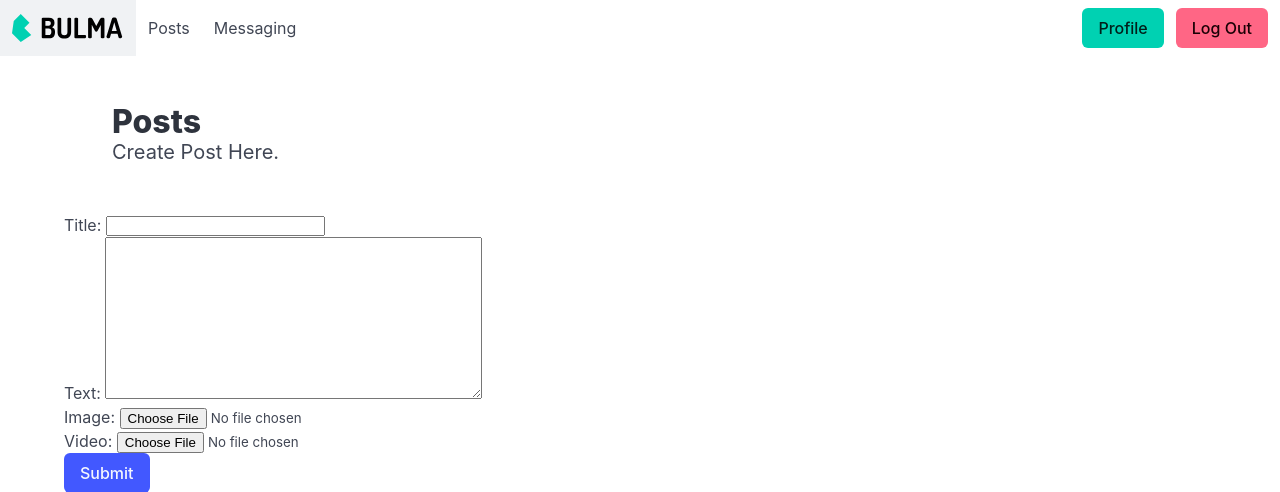
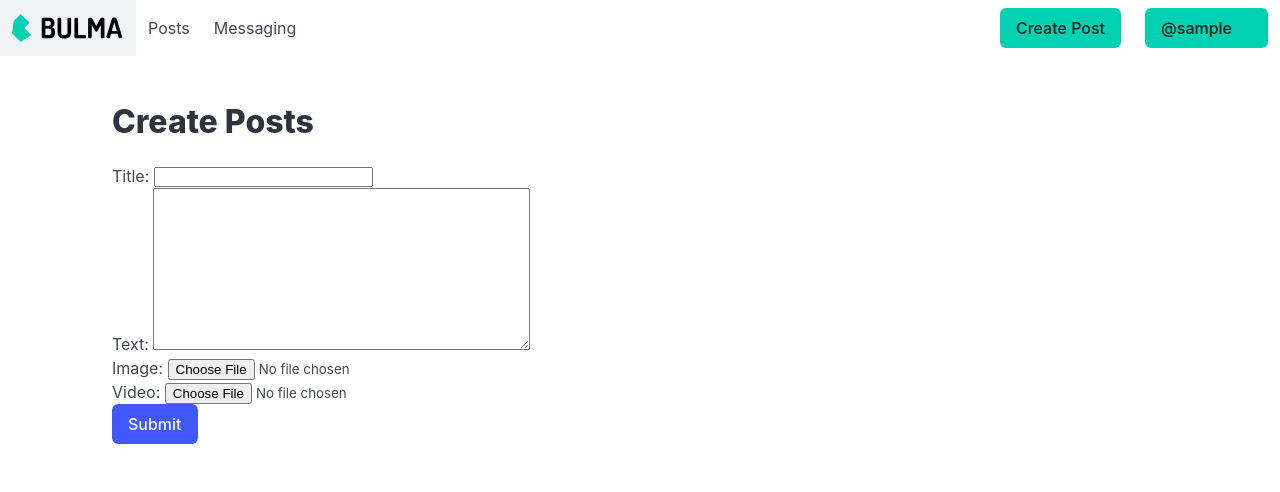
Before and after one commit to 9bit-Jedi/JumbleApp, a Django app: page /posts/create-post in a window 1280 px wide. Shown: the top 492 px of the page. Run offline with Django 4.2, Linux system fonts and the light colour scheme; the visitor is signed in with stand-in values (Sample User, id 1).

Commit message:
minor ui changes

```diff
--- a/core/templates/core/profile.html
+++ b/core/templates/core/profile.html
@@ -9,7 +9,9 @@
       <h2 class='title'>{{ user.username }}</h2>
 
       {% if user.profile_picture %}
-          <img src="{{ user.profile_picture.url }}" alt="Profile Picture" width="150">
+      {% else %}
+      <img src="https://t4.ftcdn.net/jpg/00/64/67/27/360_F_64672736_U5kpdGs9keUll8CRQ3p3YaEv2M6qkVY5.jpg" alt="Profile Picture" width="150">
+      <p><a href="{% url 'edit_profile' %}">Add Profile Picture</a></p>
       {% endif %}
 
       <p>@{{ user.username }}</p>
--- a/posts/templates/posts/create_post.html
+++ b/posts/templates/posts/create_post.html
@@ -4,11 +4,10 @@
 
 {% block content %}
     <section class="section">
-      <h1 class="title">Posts</h1>
-      <h2 class="subtitle">
+      <h1 class="title">Create Posts</h1>
+      {% comment %} <h2 class="subtitle">
         Create Post Here.
-      </h2>
-    </section>
+      </h2> {% endcomment %}
 
       <form  method="post" enctype="multipart/form-data" class="form">
         {% csrf_token %}
@@ -17,6 +16,7 @@
           <button class="button is-link" type="submit">Submit</button>
         </div>
       </form>
+    </section>
 
 
 {% endblock content %}
--- /dev/null
+++ b/static/custom.css
@@ -0,0 +1,6 @@
+.button.is-primary {
+  background-color: #ff33d6;
+}
+.button.is-link {
+  background-color: #ff33d6;
+}
--- a/templates/base.html
+++ b/templates/base.html
@@ -5,6 +5,7 @@
     <title>{% block title %}JumbleApp{% endblock title %}</title>
     {% comment %} <link rel="stylesheet" href="{% static 'style.css' %}"> {% endcomment %}
     <link rel="stylesheet" href="https://cdn.jsdelivr.net/npm/bulma@1.0.0/css/bulma.min.css">
+    <link rel="stylesheet" href="{% static 'css/custom.css' %}">
     <style>
         *{
             margin: 0px;
@@ -66,7 +67,7 @@
 
             {% else %}
 
-              <div class="navbar-item">
+              {% comment %} <div class="navbar-item">
                 <div class="buttons">
 
                   <a class="button is-primary" href="{% url 'profile' %}">
@@ -81,14 +82,35 @@
                   </form>
 
                 </div>
+              </div> {% endcomment %}
+              <div class="navbar-item">
+                <a href="{% url 'create_post' %}"><button class="button is-primary">Create Post</button></a>
               </div>
+
+              <div class="navbar-item">
+                <div class="dropdown is-right">
+                    <div class="dropdown-trigger">
+                        <button class="button is-primary" aria-haspopup="true" aria-controls="profile-dropdown">
+                            <span>@{{user.username}}</span>
+                            <span class="icon is-small">
+                                <i class="fas fa-angle-down" aria-hidden="true"></i>
+                            </span>
+                        </button>
+                    </div>
+                    <div class="dropdown-menu" id="profile-dropdown" role="menu">
+                        <div class="dropdown-content">
+                            <a href="{% url 'profile' %}" class="dropdown-item">My Profile</a>
+                            <a href="#" class="dropdown-item toggle-dark-mode">Toggle Dark Mode</a>
+                            <a href="{% url 'user_logout' %}" class="dropdown-item">Logout</a>
+                        </div>
+                    </div>
+                </div>
+            </div>
+
 
             {% endif %}
 
           </div>
-          {% comment %}
-            add alternate "navbar-end" here
-          {% endcomment %}
         </div>
       </nav>
 
@@ -97,5 +119,20 @@
       {% endblock content %}
     </div>
 
+    <script>
+
+      document.addEventListener('DOMContentLoaded', () => {
+        // Get all "navbar-burger" elements
+        const $dropdowns = Array.prototype.slice.call(document.querySelectorAll('.dropdown'), 0);
+
+        // Add a click event on each of them
+        $dropdowns.forEach(el => {
+            el.addEventListener('click', () => {
+                el.classList.toggle('is-active');
+            });
+        });
+    });
+    </script>
+
 </body>
 </html>
```
Also changed, not shown: posts/templates/posts/posts.html (+14 -7 lines), 1 other file. Lines whose indentation alone changed are shown as unchanged.
